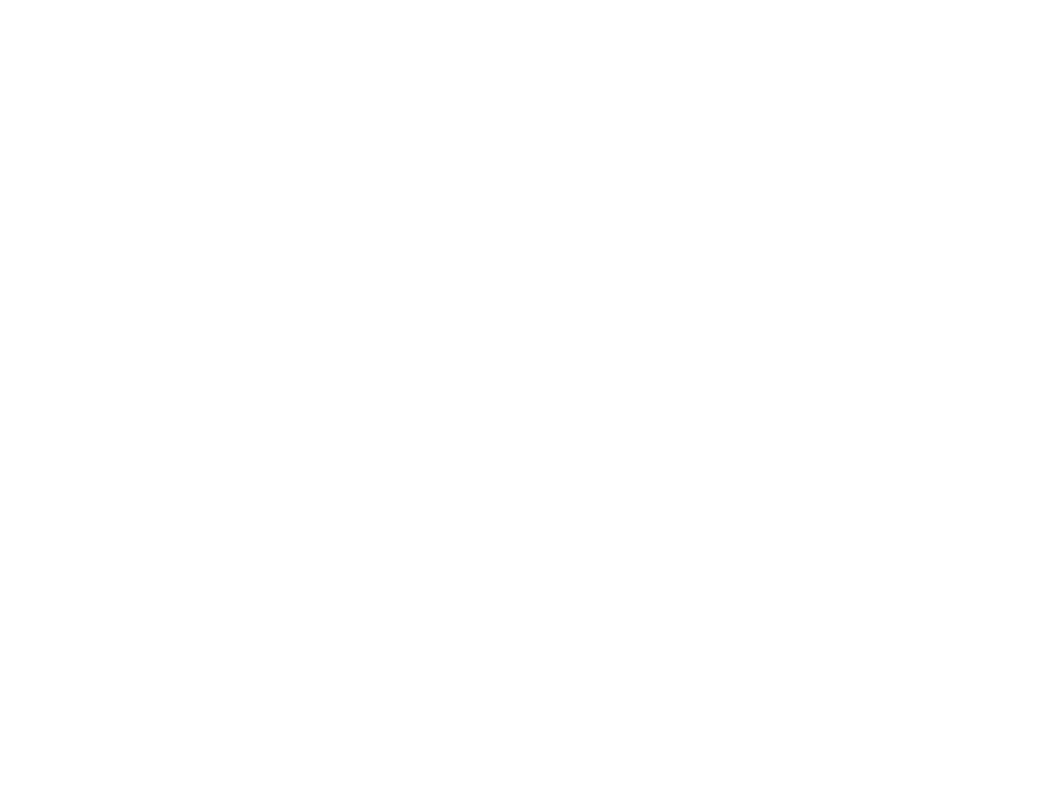
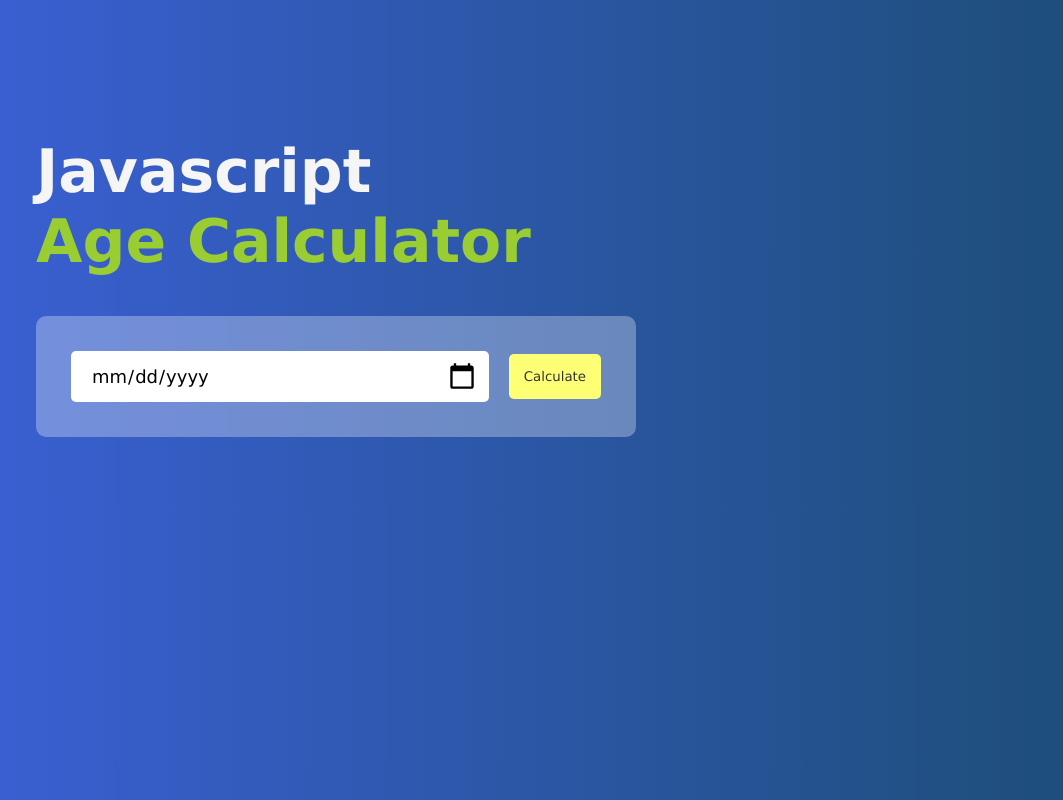
Before and after one commit to kalyanadapa/Javascript-projects30, a plain HTML site: page Age Calculator/ageCalculator.html in a window 1280 px wide. Shown: the whole page, without its empty margins (100-1163 px from the left). Drawn offline with Linux system fonts and the light colour scheme.

Commit message:
COMPLETED THE PROJECT

```diff
--- a/Age Calculator/ageCalculator.html
+++ b/Age Calculator/ageCalculator.html
@@ -1,15 +1,24 @@
 <!DOCTYPE html>
 <html lang="en">
-<head>
-    <meta charset="UTF-8">
-    <meta name="viewport" content="width=device-width, initial-scale=1.0">
+  <head>
+    <meta charset="UTF-8" />
+    <meta name="viewport" content="width=device-width, initial-scale=1.0" />
     <title>Age Calculator</title>
-    <link rel="stylesheet" href="styles.css">
-</head>
-<body>
+    <link rel="stylesheet" href="styles.css" />
+  </head>
+  <body>
+    <div class="container">
+      <div class="calculator">
+        <h1>Javascript<br /><span> Age Calculator</span></h1>
 
-    <script src="script.js">
+      <div class="input-box">
+        <input type="date" name="" id="date" />
+        <button onclick="calculateAge()">Calculate</button>
+      </div>
+      <p id="result"></p>
+    </div>
+</div>
 
-    </script>
-</body>
+    <script src="script.js"></script>
+  </body>
 </html>
--- a/Age Calculator/script.js
+++ b/Age Calculator/script.js
@@ -0,0 +1,35 @@
+let userInput=document.getElementById("date");
+userInput.max=new Date().toISOString().split("T")[0];
+let result=document.getElementById("result");
+function calculateAge(){
+  let birthDate=new Date(userInput.value);
+  let d1=birthDate.getDate();
+  let m1=birthDate.getMonth();
+  let y1=birthDate.getFullYear();
+  let today=new Date();
+  let d2=today.getDate();
+  let m2=today.getMonth();
+  let y2=today.getFullYear();
+  let d3,m3,y3;
+  y3=y2-y1;
+  if(m2>=m1){
+    m3=m2-m1;
+  }else{
+    y3--;
+    m3=12+m2-m1;
+  }if(d2>d1){
+    d3=d2-d1;
+  }else{
+    m3--;
+    d3=getDaysInMonth(y1,m1)+d2-d1;
+
+  }if(m3<0){
+    m3=11;
+    y3--;
+  }
+  console.log(y3,m3,d3);
+  result.innerHTML=`YOU ARE <span>${y3}</span> Years, <span>${m2}</span> Months and <span>${d3}</span> Days old.`
+}
+function getDaysInMonth(year,month){
+    return new Date(year,month,0).getDate();
+}
--- a/Age Calculator/styles.css
+++ b/Age Calculator/styles.css
@@ -0,0 +1,79 @@
+*{
+    margin: 0;
+    padding: 0;
+    box-sizing: border-box;
+    font-family: 'Lucida Sans', 'Lucida Sans Regular', 'Lucida Grande', 'Lucida Sans Unicode', Geneva, Verdana, sans-serif;
+}
+.container{
+    width: 100%;
+    min-height: 100vh;
+    background:linear-gradient(90deg,rgb(60, 97, 217),rgb(27, 76, 113));
+    color: whitesmoke;
+    padding: 10px;
+}
+.calculator{
+    width:100%;
+    max-width: 600px;
+    margin-left: 10%;
+    margin-top: 10%;
+}
+.calculator h1{
+    font-size: 60px;
+    font-weight: 600;
+}
+.calculator h1 span{
+    color:yellowgreen;
+}
+.input-box{
+    margin: 40px 0;
+    padding: 35px;
+    border-radius: 10px;
+    background:rgba(255,255,255,0.3);
+    display: flex;
+    align-items: center;
+}
+.input-box input{
+    flex: 1;
+    margin-right: 20px;
+    padding: 14px 20px;
+    border: 0;
+    outline: 0;
+    font-size: 18px;
+    border-radius: 5px;
+    position: relative;
+}
+.input-box button{
+   background: #ffff76;
+   border: 0;
+   outline: 0;
+   padding: 15px;
+   border-radius: 5px;
+   font-weight: 500;
+   color: #333;
+   cursor: pointer;
+}
+.input-box input::-webkit-calendar-picker-indicator{
+    top:0;
+    left: 0;
+    right: 0;
+    bottom: 0;
+    width: auto;
+    height: auto;
+    position: absolute;
+    background-position: calc(100% - 10px);
+    background-size: 30px;
+    cursor: pointer;
+}
+#result{
+   font-size: 20px;
+}
+#result span{
+    color: rgb(255, 0, 0);
+    background: white;
+    box-shadow: 0 0 10px black;
+    padding: 5px;
+    border: none;
+    border-radius: 5px;
+    font-weight: 700;
+
+}
```
